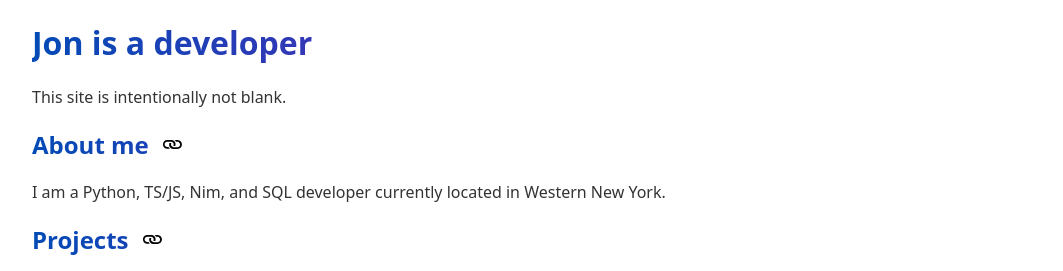
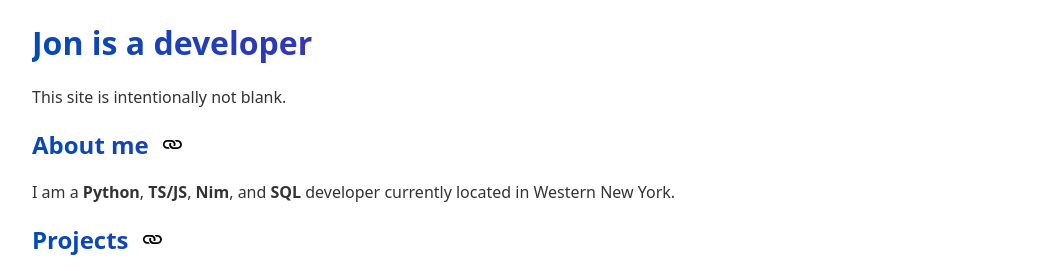
Before and after one commit to jon-edward/jon-edward.github.io, a website built with Vite: page index.html in a window 1280 px wide. Shown: the top 271 px of the page, without its empty margins (108-1171 px from the left). Built offline with nearby package versions, Linux system fonts and the light colour scheme.

Commit message:
Emphasize techs

```diff
--- a/index.html
+++ b/index.html
@@ -32,8 +32,9 @@
         /></a>
       </h2>
       <p>
-        I am a Python, TS/JS, Nim, and SQL developer currently located in
-        Western New York.
+        I am a <strong>Python</strong>, <strong>TS/JS</strong>,
+        <strong>Nim</strong>, and <strong>SQL</strong> developer currently
+        located in Western New York.
       </p>
     </section>
     <section id="projects">
```
